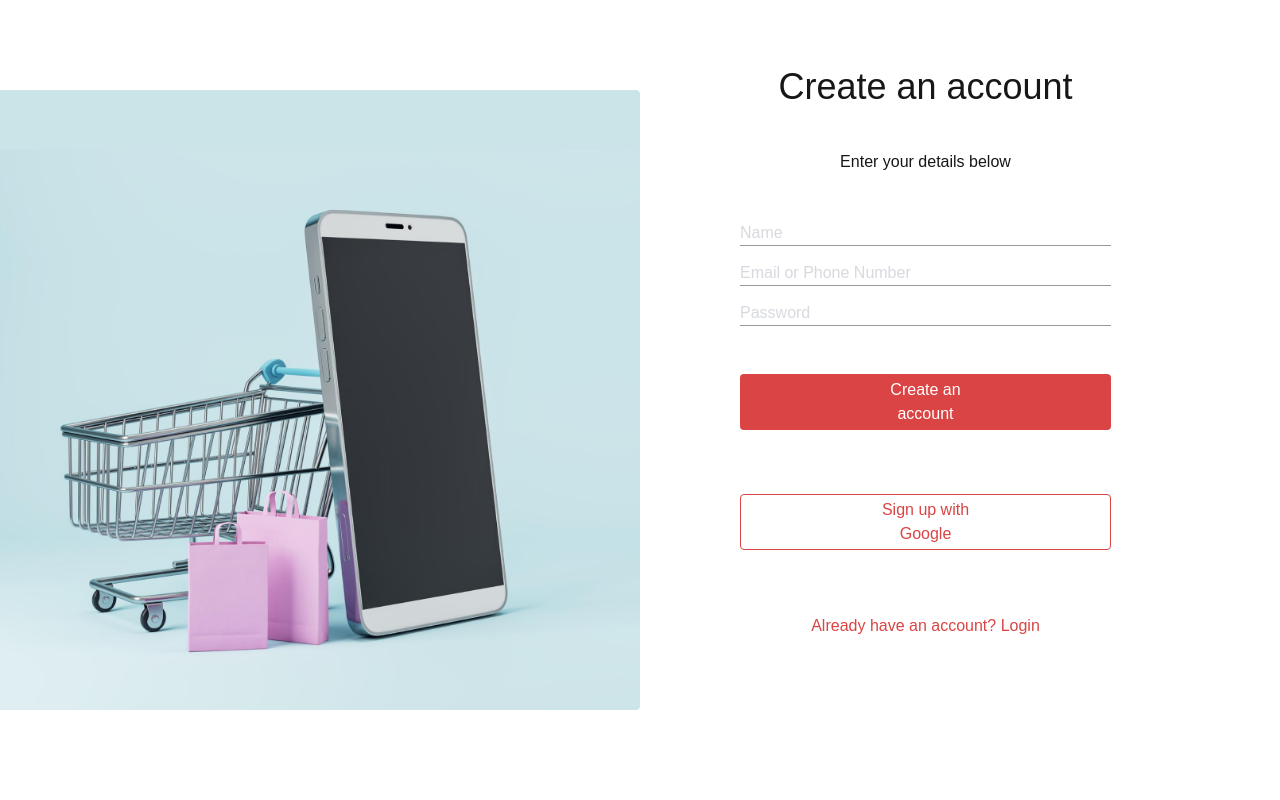
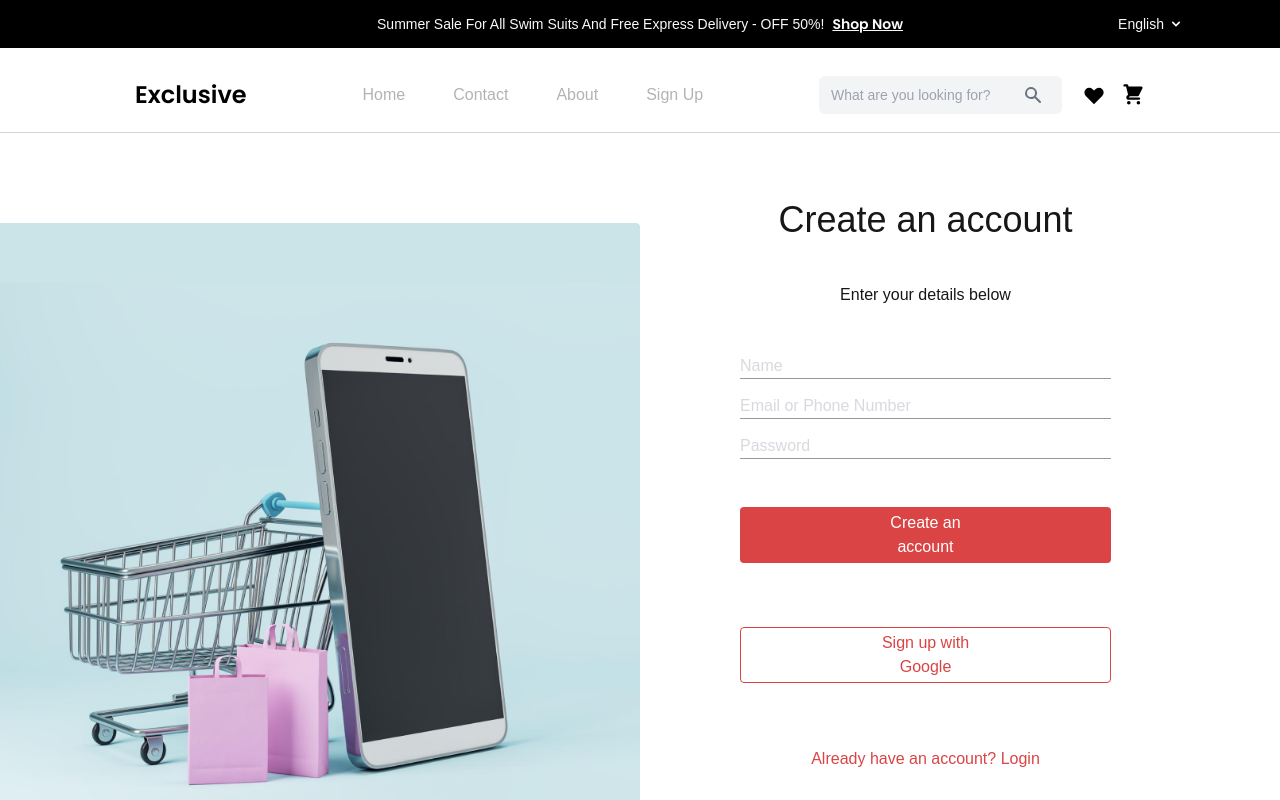
Before and after one commit to AHMED56-16/Hackathon-Practice, a Next.js app: page /signup in a window 1280 px wide. Shown: the top 800 px of the page. Built offline with nearby package versions, Linux system fonts and the light colour scheme.

Commit message:
Pushing header and navbar

```diff
--- /dev/null
+++ b/app/components/Navbar/Nav.tsx
@@ -0,0 +1,115 @@
+import Link from "next/link";
+import React from "react";
+import { poppins } from "@/app/fonts/font";
+import {
+  ChevronDownIcon,
+  SearchIcon,
+  HeartIcon,
+  ShoppingCartIcon,
+} from "@heroicons/react/solid";
+
+const Nav = () => {
+  return (
+    <>
+      {/* Header */}
+      <div className="w-full h-[48px] bg-[#000000] text-[#FAFAFA] text-[14px]">
+        <div className="h-full flex items-center justify-between px-4">
+          {/* Empty Left Space */}
+          <div className="w-[231px]"></div>
+
+          {/* Center Section */}
+          <div className="flex items-center justify-center flex-grow text-center">
+            <p className="whitespace-nowrap overflow-hidden text-ellipsis hidden md:flex">
+              Summer Sale For All Swim Suits And Free Express Delivery - OFF
+              50%!
+              <span className="inline-block w-[8px]"></span>
+              <Link
+                className={`${poppins.className} font-semibold underline`}
+                href={"#"}
+              >
+                Shop Now
+              </Link>
+            </p>
+          </div>
+
+          {/* Right Section */}
+          <div className="w-[231px] flex justify-end items-center pr-4 md:pr-8 lg:pr-20">
+            <p className="mr-1">English</p>
+            <ChevronDownIcon className="w-4 h-4 text-white" />
+          </div>
+        </div>
+      </div>
+
+      {/* Navbar */}
+
+      <div className="bg-[#FFFFFF] border-b border-gray-300 h-[75px] flex items-center justify-center mt-[10px] px-[135px]">
+        {/* Inner container */}
+        <div className="w-[1170px] h-[38px] flex items-center justify-between">
+          {/* Left Section: Logo */}
+          <div
+            className={`text-[24px] text-[#000000] font-bold ${poppins.className}`}
+          >
+            Exclusive
+          </div>
+
+          {/* Center Section: Nav Links */}
+          <div className="hidden md:flex items-center space-x-[48px] text-[16px] text-[#b5b2b2]">
+            <Link
+              href="/"
+              className="relative group text-[#b5b2b2] transition duration-300"
+            >
+              Home
+              {/* Underline */}
+              <span className="absolute left-0 bottom-0 w-0 h-[2px] bg-current transition-all duration-300 group-hover:w-full"></span>
+            </Link>
+            <Link
+              href="#"
+              className="relative group text-[#b5b2b2] transition duration-300"
+            >
+              Contact
+              {/* Underline */}
+              <span className="absolute left-0 bottom-0 w-0 h-[2px] bg-current transition-all duration-300 group-hover:w-full"></span>
+            </Link>
+            <Link
+              href="#"
+              className="relative group text-[#b5b2b2] transition duration-300"
+            >
+              About
+              {/* Underline */}
+              <span className="absolute left-0 bottom-0 w-0 h-[2px] bg-current transition-all duration-300 group-hover:w-full"></span>
+            </Link>
+            <Link
+              href="/signup"
+              className="relative group text-[#b5b2b2] transition duration-300"
+            >
+              Sign Up
+              {/* Underline */}
+              <span className="absolute left-0 bottom-0 w-0 h-[2px] bg-current transition-all duration-300 group-hover:w-full"></span>
+            </Link>
+          </div>
+
+          {/* Right Section: Search Bar and Icons */}
+          <div className="flex items-center space-x-[20px]">
+            {/* Search Bar */}
+            <div className="hidden w-[243px] h-[38px] lg:flex items-center bg-gray-100 px-3 py-1 rounded-md">
+              <input
+                type="text"
+                placeholder="What are you looking for?"
+                className="bg-transparent outline-none text-sm w-48"
+              />
+              <SearchIcon className="w-5 h-5 text-gray-500" />
+            </div>
+
+            {/* Icons */}
+            <div className="flex items-center space-x-[15px]">
+              <HeartIcon className="w-6 h-6 text-black cursor-pointer" />
+              <ShoppingCartIcon className="w-6 h-6 text-black cursor-pointer" />
+            </div>
+          </div>
+        </div>
+      </div>
+    </>
+  );
+};
+
+export default Nav;
--- /dev/null
+++ b/app/fonts/font.ts
@@ -0,0 +1,7 @@
+import { Poppins } from 'next/font/google'
+
+export const poppins = Poppins({
+  subsets: ['latin'],
+  weight: ['400', '500', '600'],
+  variable: '--font-poppins',
+})
--- a/app/layout.tsx
+++ b/app/layout.tsx
@@ -2,6 +2,7 @@ import type { Metadata } from "next";
 import localFont from "next/font/local";
 import "./globals.css";
 import  Footer  from "./components/footer"
+import Nav from "./components/Navbar/Nav";
 const geistSans = localFont({
   src: "./fonts/GeistVF.woff",
   variable: "--font-geist-sans",
@@ -28,6 +29,7 @@ export default function RootLayout({
       <body
         className={`${geistSans.variable} ${geistMono.variable} antialiased`}
       >
+        <Nav />
         {children}
         <Footer/>
       </body>
```
Also changed, not shown: package.json (+6 -5 lines), app/components/Navbar/MobileNav.tsx (added), app/components/Navbar/ResponsiveNav.tsx (added), 1 other file (tests, documents, lock files or other folders).
